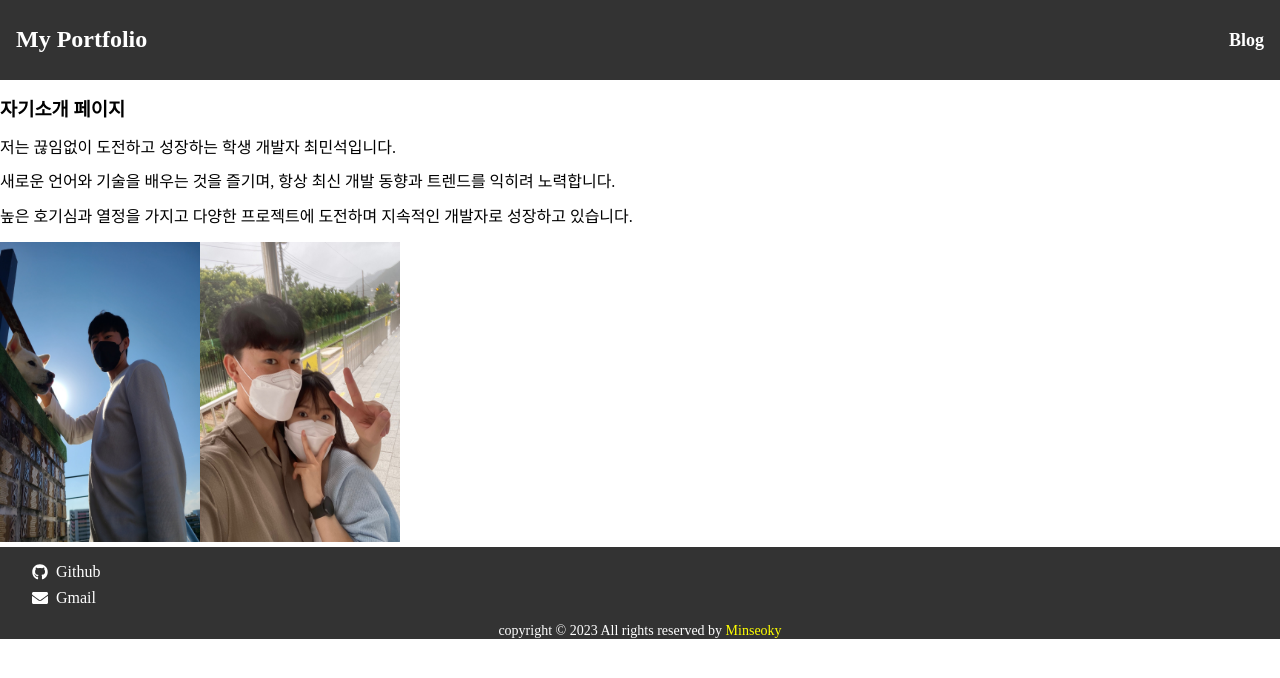
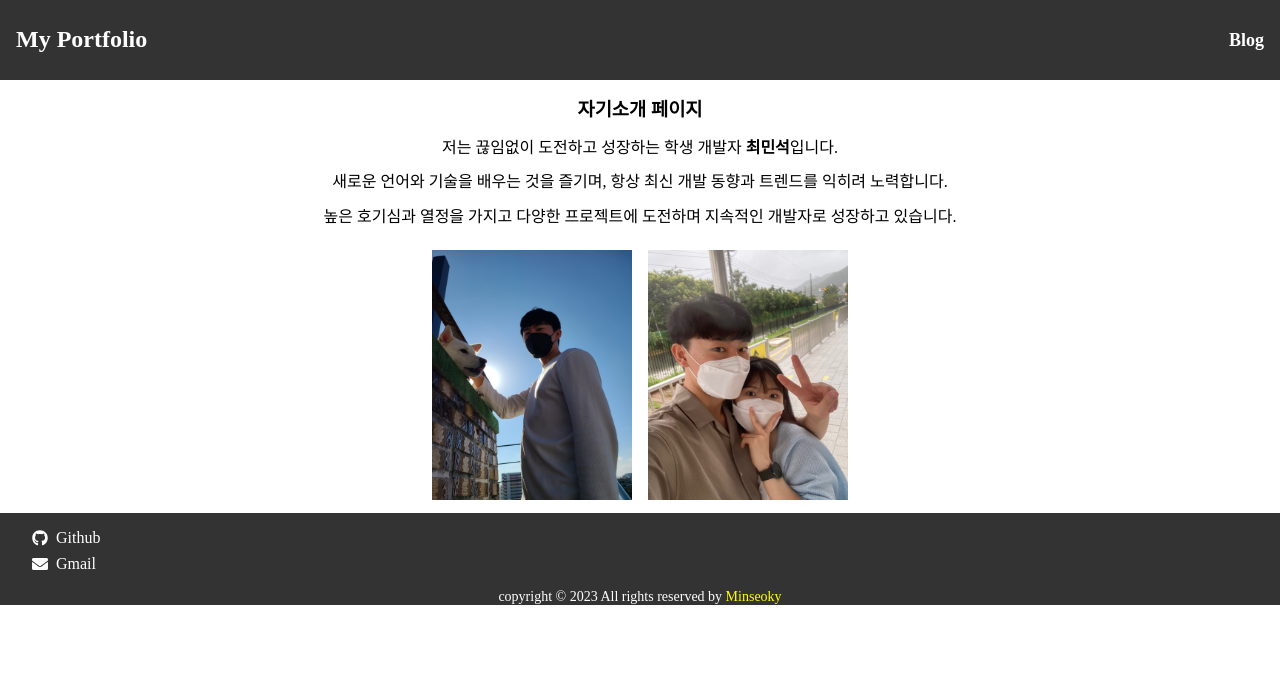
Before and after one commit to minseoky/Mid-Term-Project, a React (Create React App) app: page / in a window 1280 px wide. Shown: the top 678 px of the page. Built offline with nearby package versions, Linux system fonts and the light colour scheme.

Commit message:
[#07] 자기소개 css추가

```diff
--- a/package.json
+++ b/package.json
@@ -12,6 +12,7 @@
     "react-dom": "^18.2.0",
     "react-icons": "^4.8.0",
     "react-scripts": "5.0.1",
+    "react-typing-effect": "^2.0.5",
     "web-vitals": "^2.1.4"
   },
   "scripts": {
--- a/src/components/Introduce.js
+++ b/src/components/Introduce.js
@@ -1,19 +1,18 @@
 import img1 from "../imgs/img1.jpeg"
 import img2 from "../imgs/img2.jpeg"
 import styles from "../css/Introduce.module.css"
+
 function Introduce(){
     return(
-        <div>
+        <div className={styles.container}>
             <h3>자기소개 페이지</h3>
-            <p>저는 끊임없이 도전하고 성장하는 학생 개발자 최민석입니다. </p>
+            <p>저는 끊임없이 도전하고 성장하는 학생 개발자 <strong>최민석</strong>입니다. </p>
             <p>새로운 언어와 기술을 배우는 것을 즐기며, 항상 최신 개발 동향과 트렌드를 익히려 노력합니다.</p>
             <p>높은 호기심과 열정을 가지고 다양한 프로젝트에 도전하며 지속적인 개발자로 성장하고 있습니다.</p>
             <div className={styles.imgContainer}>
                 <img alt="myImg1" src={img1} className={styles.img}/>
                 <img alt="myImg1" src={img2} className={styles.img}/>
             </div>
-
-
         </div>
     )
 }
--- a/src/css/Introduce.module.css
+++ b/src/css/Introduce.module.css
@@ -1,7 +1,11 @@
+.container{
+    text-align: center;
+}
 .imgContainer{
     display: inline-block;
 }
 .img{
     width:200px;
-    height: 300px;
+    height: 250px;
+    padding: 0.5em;
 }
```
Also changed, not shown: 2 other files (tests, documents, lock files or other folders).
